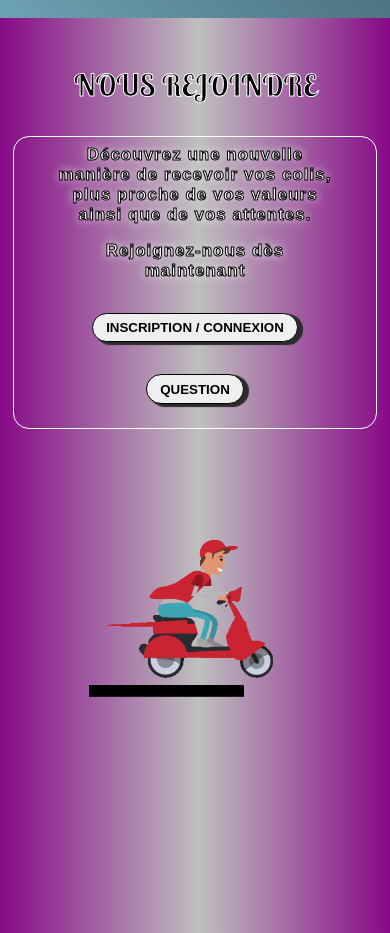
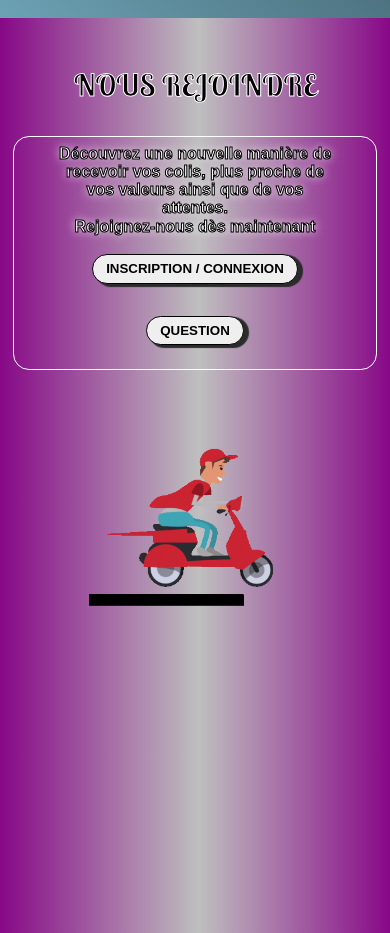
Before and after one commit to Louis75011/MyPost, a React (Create React App) app: page / in a window 390 px wide. Shown: the part 2040-2973 px from the top of the page. Built offline with nearby package versions, Linux system fonts and the light colour scheme.

Commit message:
fix design home

```diff
--- a/src/style/screens/Home.scss
+++ b/src/style/screens/Home.scss
@@ -337,13 +337,15 @@ main {
         display: flex;
         flex-direction: column;
         align-items: center;
-        margin: 2rem 0;
+        margin: 2rem 0 0 0;
 
         p {
           text-align: center;
           width: 280px;
-          font-size: 17px;
+          font-size: 16px;
           font-weight: 700;
+          letter-spacing: 0;
+          margin-bottom: 0.1rem;
         }
       }
 
```
